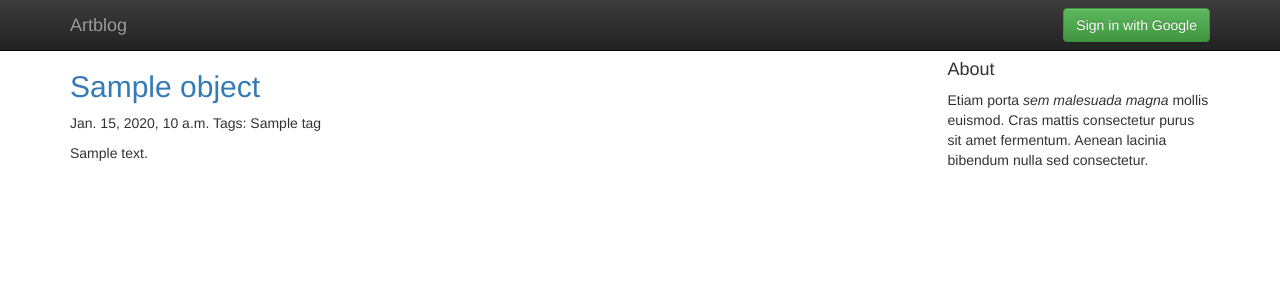
After one commit to Kalenai/artblog-project, a Django app: template artblog/templates/blog/blog-index.html in a window 1280 px wide. The commit adds this page. Shown: the top 300 px of the page. Run offline with Django 3.2, Linux system fonts and the light colour scheme; the template is opened without the code that fills it: most values are stand-ins (such as "Sample title", 1, 10 or a date in 2020); some libraries are stand-ins or nearby versions.

Commit message:
More work on the blog app. Added tags, detail view.

```diff
--- a/artblog/apps/blog/admin.py
+++ b/artblog/apps/blog/admin.py
@@ -8,3 +8,5 @@ class PostAdmin(MarkdownModelAdmin):
     prepopulated_fields = {"slug": ("title",)}
     # TODO - add tags as a search field once they're implemented
     search_fields = ["title"]
+
+admin.site.register(models.Tag)
--- a/artblog/apps/blog/managers.py
+++ b/artblog/apps/blog/managers.py
@@ -2,4 +2,5 @@
 from django.db import models
 
 class PostManager(models.Manager):
-    pass
+    def published(self):
+        return self.filter(published=True)
--- a/artblog/apps/blog/urls.py
+++ b/artblog/apps/blog/urls.py
@@ -1,6 +1,7 @@
 from django.conf.urls import url
-from .views import BlogIndex
+from .views import BlogIndex, BlogDetail
 
 urlpatterns = [
-    url(r'^$', BlogIndex, name="index")
+    url(r'^$', BlogIndex.as_view(), name="index"),
+    url(r'^post/(?P<slug>\S+)$', BlogDetail.as_view(), name="post_detail"),
 ]
--- a/artblog/templates/base.html
+++ b/artblog/templates/base.html
@@ -59,6 +59,7 @@
         {% endblock %}
 
         {% block content %}{% endblock %}
+
         <script src="//ajax.googleapis.com/ajax/libs/jquery/1.11.2/jquery.min.js"></script>
         <script>window.jQuery || document.write('<script src="static/js/vendor/jquery-1.11.2.min.js"><\/script>')</script>
 
--- /dev/null
+++ b/artblog/templates/blog/blog-base.html
@@ -0,0 +1,29 @@
+{% extends 'base.html' %}
+
+{% block content %}
+<div class="container">
+  <div class="row">
+    <div class="col-sm-8 blog-main">
+      {% block blog_posts %}{% endblock %}
+      {% if is_paginated %}
+        <ul class="pager">
+          <li {% if not page_obj.has_previous %}class="disabled"{% endif %}>
+            <a {% if page_obj.has_previous %}href="?page={{ page_obj.previous_page_number }}"{% endif %}>&lsaquo; Prev</a>
+          </li>
+          <li {% if not page_obj.has_next %}class="disabled"{% endif %}>
+            <a {% if page_obj.has_next %}href="?page={{ page_obj.next_page_number }}"{% endif %}>Next &rsaquo;</a>
+          </li>
+        </ul>
+      {% endif %}
+
+    </div><!-- /.blog-main -->
+
+    <div class="col-sm-3 col-sm-offset-1 blog-side">
+      <div class="sidebar-module sidebar-module-inset">
+        <h4>About</h4>
+        <p>Etiam porta <em>sem malesuada magna</em> mollis euismod. Cras mattis consectetur purus sit amet fermentum. Aenean lacinia bibendum nulla sed consectetur.</p>
+      </div>
+    </div><!-- /.blog-side -->
+  </div><!-- /.row -->
+</div> <!-- /.container -->
+{% endblock %}
--- /dev/null
+++ b/artblog/templates/blog/blog-index.html
@@ -0,0 +1,15 @@
+{% extends 'blog/blog-base.html' %}
+{% load django_markdown %}
+
+{% block blog_posts %}
+{% for object in object_list %}
+  <div class="post">
+    <h2><a href="{% url 'post_detail' slug=object.slug %}">{{ object.title }}</a></h2>
+    <p class="meta">
+      {{ object.created }}
+      Tags: {{  object.tags.all|join:', '  }}
+    </p>
+    {{ object.body|markdown }}
+  </div>
+{% endfor %}
+{% endblock %}
```
Also changed, not shown: artblog/apps/blog/models.py (+9 -0 lines), artblog/apps/blog/views.py (+12 -3 lines), artblog/templates/blog/blog-detail.html (added, +13 -0 lines), artblog/apps/blog/migrations/0004_auto_20150626_1653.py (added).
